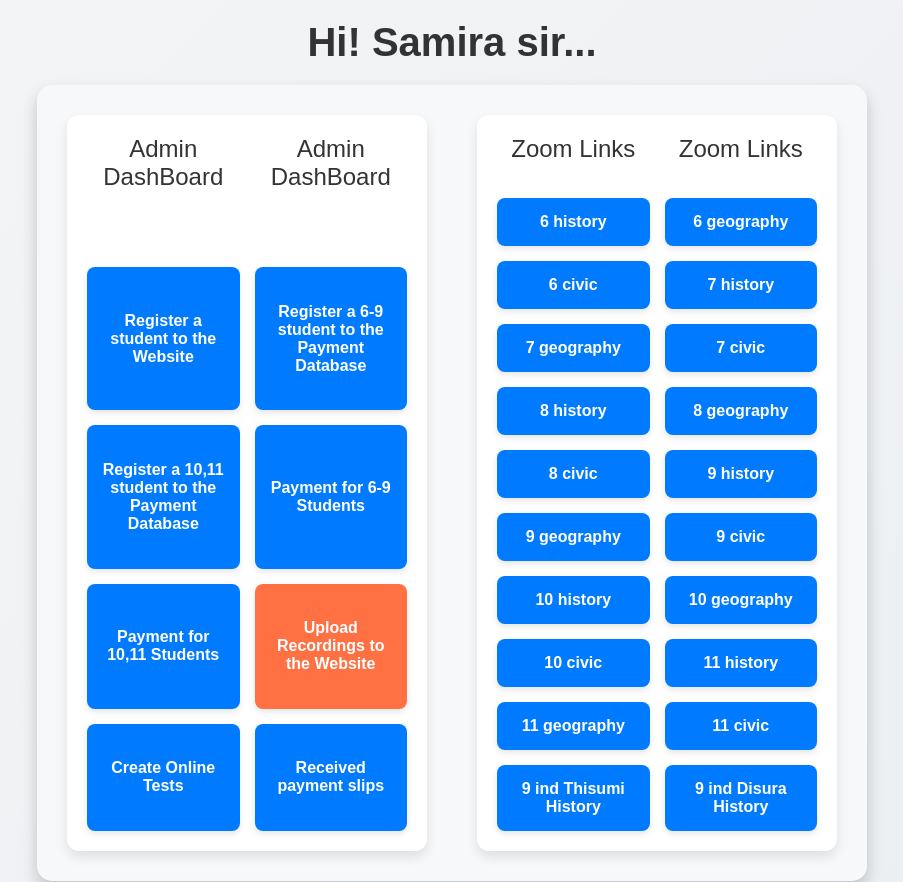
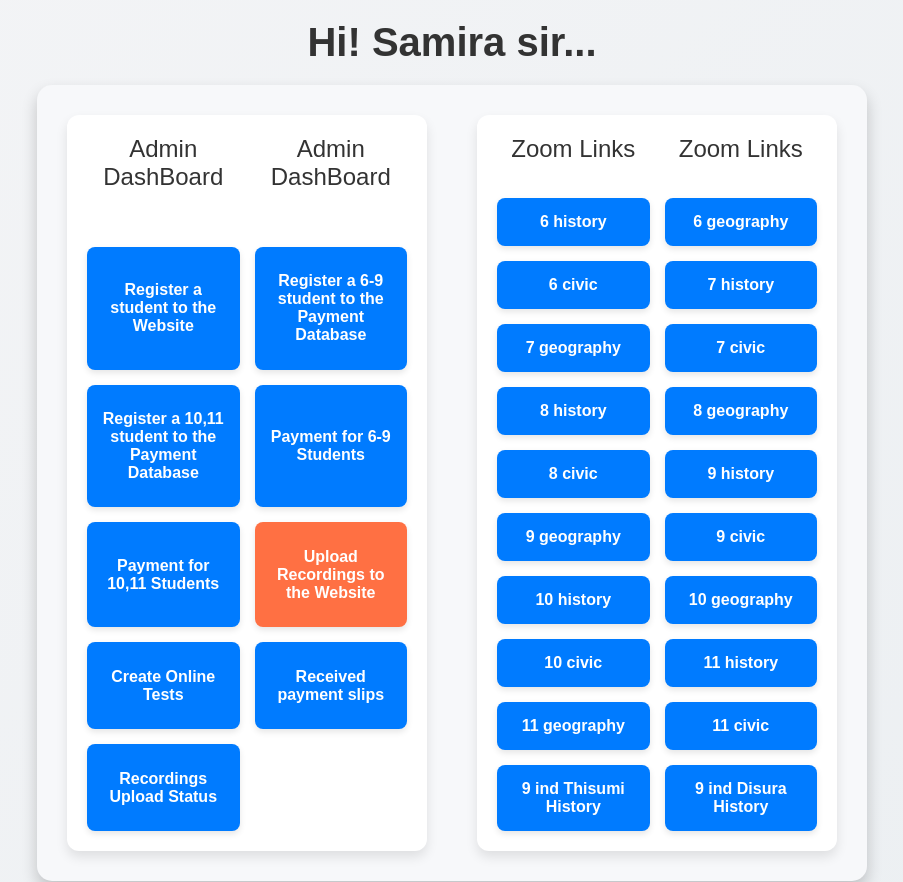
Before and after one commit to samira-sir/samira-sir, a plain HTML site: page control_panel.html in a window 1280 px wide. Shown: the top 882 px of the page, without its empty margins (188-1091 px from the left). Drawn offline with Linux system fonts and the light colour scheme.

Commit message:
Update control_panel.html

```diff
--- a/control_panel.html
+++ b/control_panel.html
@@ -132,6 +132,8 @@
         'Upload Recordings to the Website': 'Control_Panel/Recording Adder.html',
         'Create Online Tests': 'Control_Panel/Quiz_Creator.html',
         'Received payment slips': 'https://docs.google.com/spreadsheets/d/1-tLitNEHJlQiP7AaFvRRr3_B858uwMd3v7OJllIHo58/edit?usp=sharing',
+        'Recordings Upload Status': 'Control_Panel/Recording_Viewer.html',
+
 
       };
 
```
